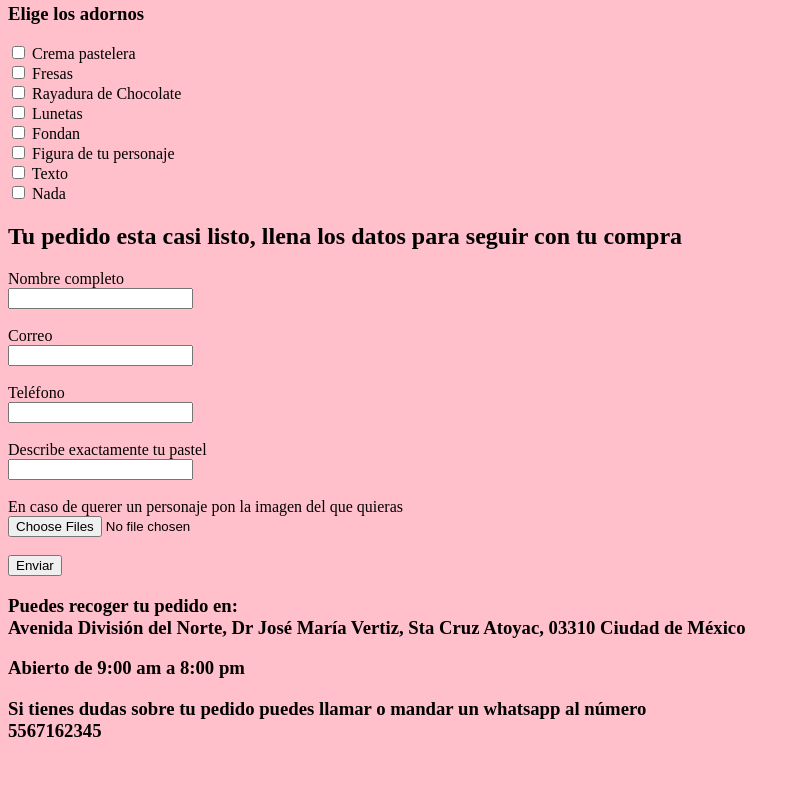
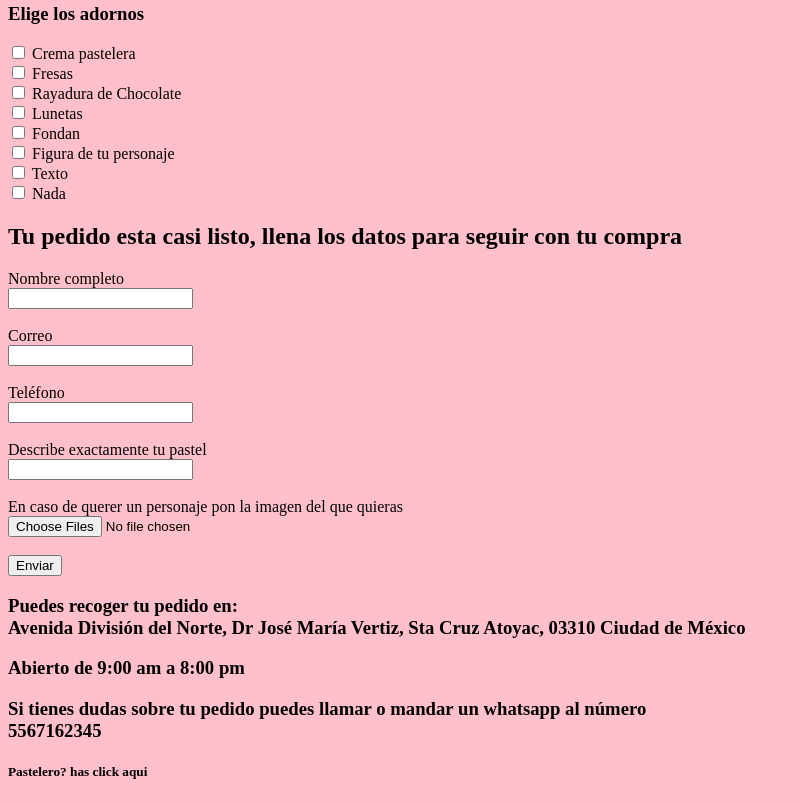
Before and after one commit to alexysge/pasteleriaHtml, a plain HTML site: page index.html in a window 1280 px wide. Shown: the part 881-1684 px from the top of the page, without its empty margins (0-800 px from the left). Before the commit the page ends 1642 px from the top, so only its background shows below. Drawn offline with Linux system fonts and the light colour scheme.

Commit message:
Conección corregida?

```diff
--- a/index.html
+++ b/index.html
@@ -144,8 +144,7 @@
     <h3>Puedes recoger tu pedido en: <br> Avenida División del Norte, Dr José María Vertiz, Sta Cruz Atoyac, 03310 Ciudad de México</h3>
     <h3>Abierto de 9:00 am a 8:00 pm</h3>
     <h3>Si tienes dudas sobre tu pedido puedes llamar o mandar un whatsapp al número <br> 5567162345</h3>
-
-
+    <h5>Pastelero? has click aqui</h5> <a href="Pastelero.html"></a>
 </body>
 
 
```
